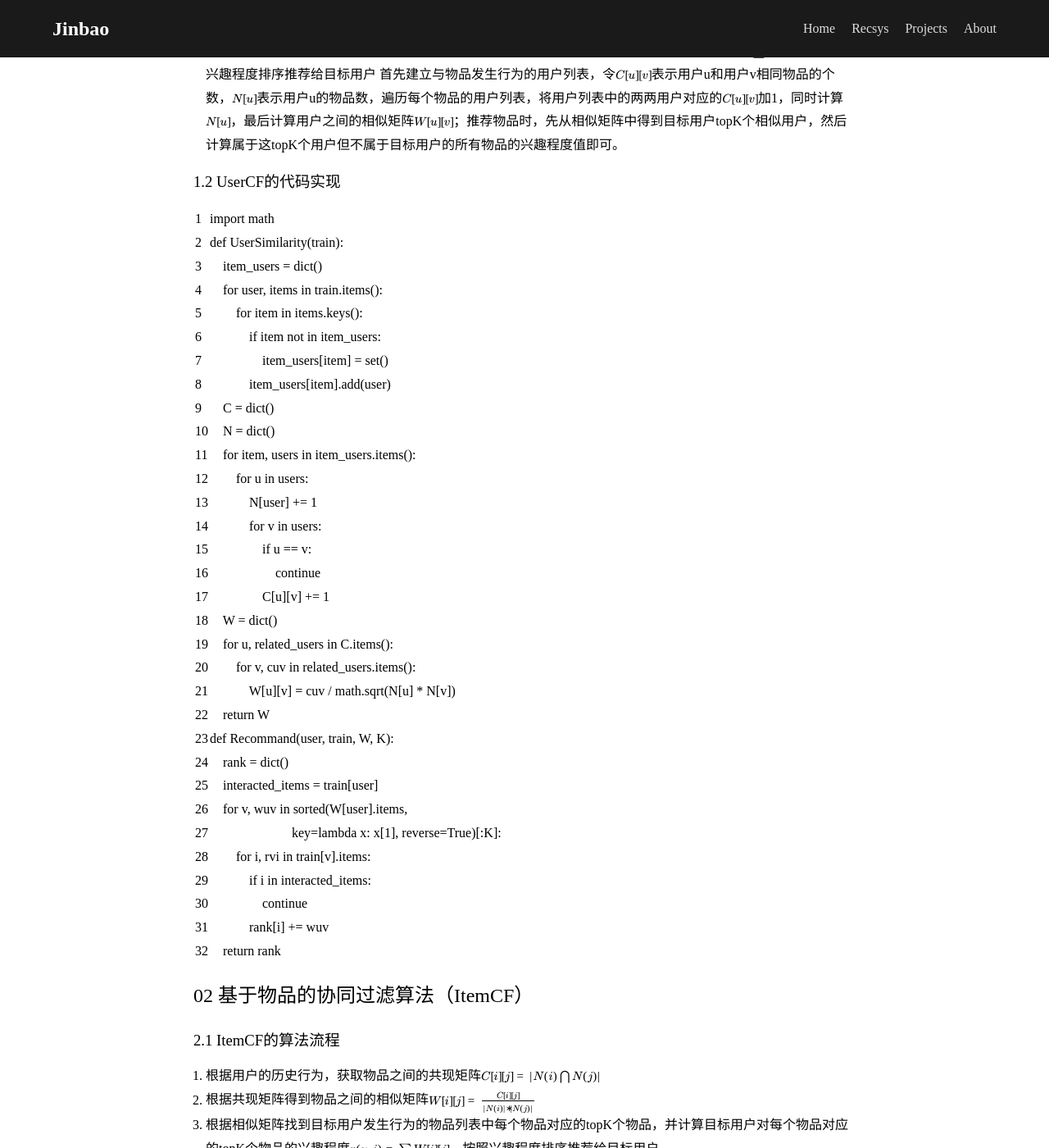
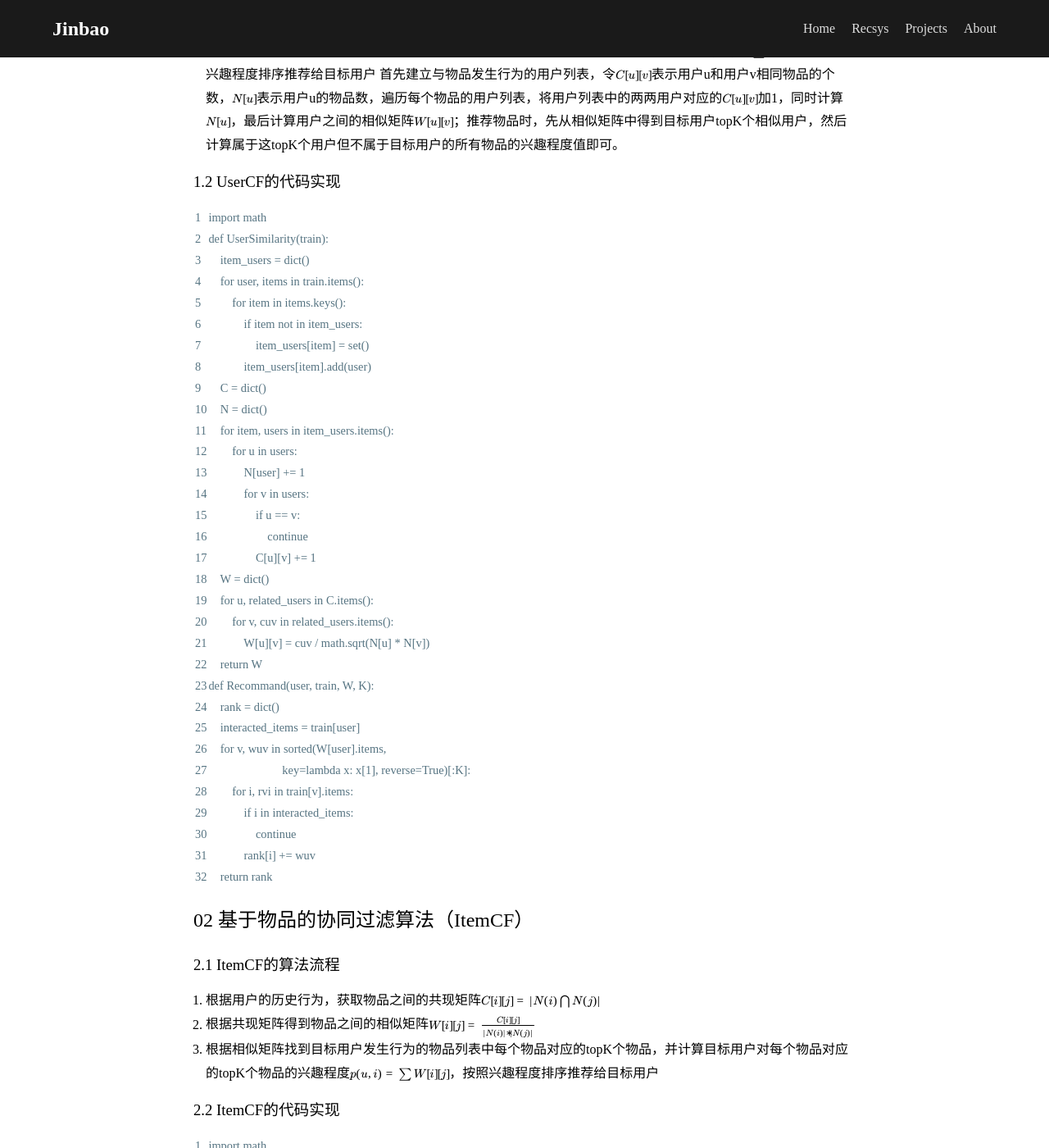
Before and after one commit to JinbaoWeb/jinbaoweb.github.io, a Jekyll site: the page built from recsys/cf.md, in a window 1280 px wide and 1400 px high, scrolled down 504 px. Shown: the whole window at 82% size. Built offline with Jekyll 4.4.1, drawn with Linux system fonts in a browser that asks for light colours; our own code applies the rules of GitHub Pages for plain Markdown files; formulas are drawn with MathJax 3.

Commit message:
Update style.css

```diff
--- a/assets/css/style.css
+++ b/assets/css/style.css
@@ -97,6 +97,17 @@ nav ul li a:hover {
     padding-left: 15px;
 }
 
+.main-content pre {
+    padding: 0;
+    margin: 0;
+    font-size: 0.9rem;
+    color: #567482;
+    word-break: normal;
+    white-space: pre;
+    background: transparent;
+    border: 0
+}
+
 .site-footer {
     padding-top: 2rem;
     margin-top: 2rem;
```
